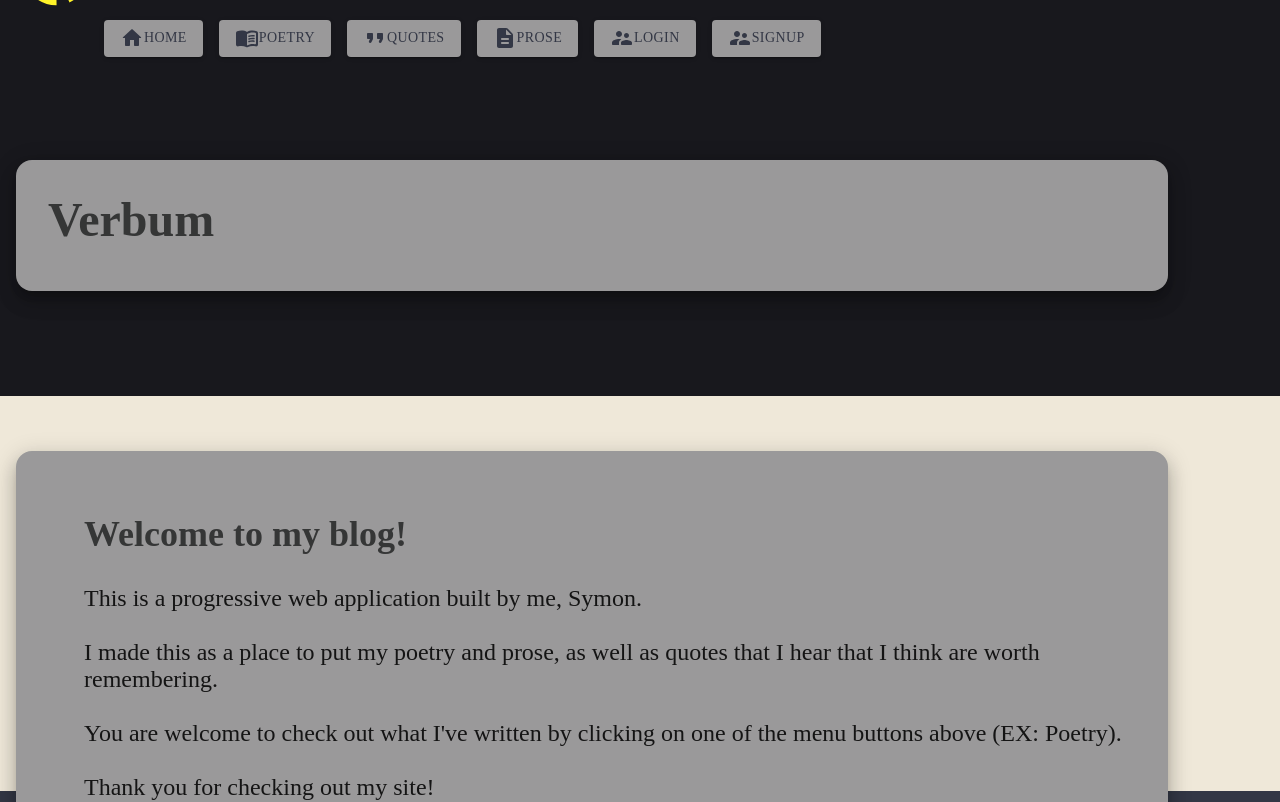
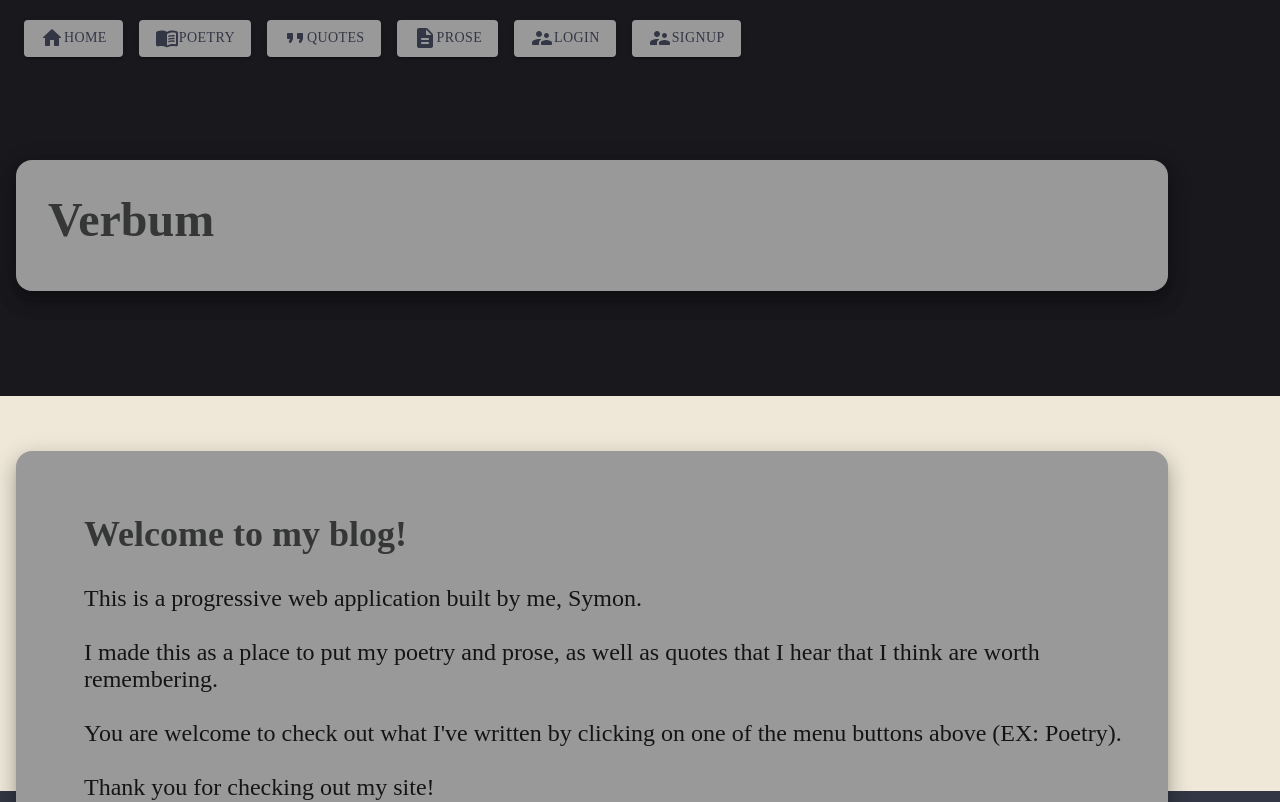
Before and after one commit to symonr9/blog-app, a React (Create React App) app: page / in a window 1280 px wide. Shown: the top 802 px of the page. Built offline with nearby package versions, Linux system fonts and the light colour scheme; what javascript-time-ago, webfontloader would draw is missing.

Commit message:
Add compatibility with firefox for logo

```diff
--- a/src/components/NavBar.js
+++ b/src/components/NavBar.js
@@ -206,6 +206,9 @@ var styles = {
  * Notes: None
  **********************************************************************/
 function NavBar() {
+
+  const isFirefox = typeof InstallTrigger !== 'undefined';
+
   /* Authentication Handling ********************************************/
   const username = useSelector(state => state.username);
 
@@ -283,11 +286,13 @@ function NavBar() {
   //Font Family only works for inline styles for buttons :(
   const body = (
     <div>
-      <NavLink to={"/"}>
+      {isFirefox &&
+      (<NavLink to={"/"}>
         <Button>
           {<object type="image/svg+xml" className={!isMobileView ? classes.logo : classes.mobileLogo} data={logo}></object>}
         </Button>
-      </NavLink>
+      </NavLink>)
+      }
       <span className={!isMobileView && (isScrolledDown ? classes.isScrolledDown : classes.isScrolledUp)}>
         <NavLink to={"/"}>
           <Button style={{ fontFamily: fonts[2] }} className={!isMobileView ? classes.navBtn : classes.mobileNavBtn} variant="contained">
```
